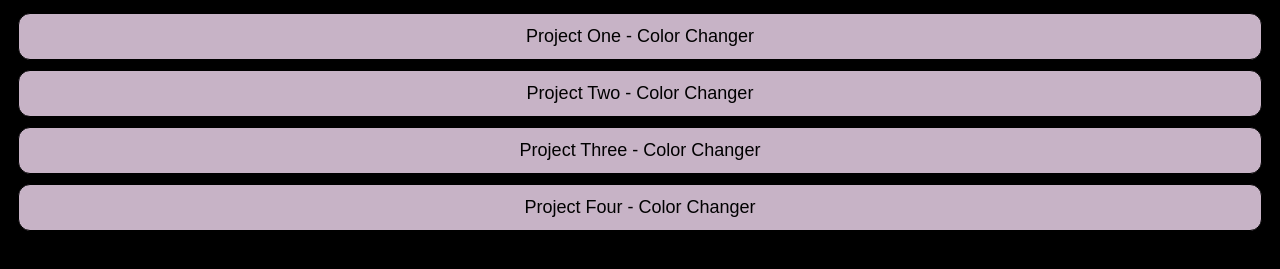
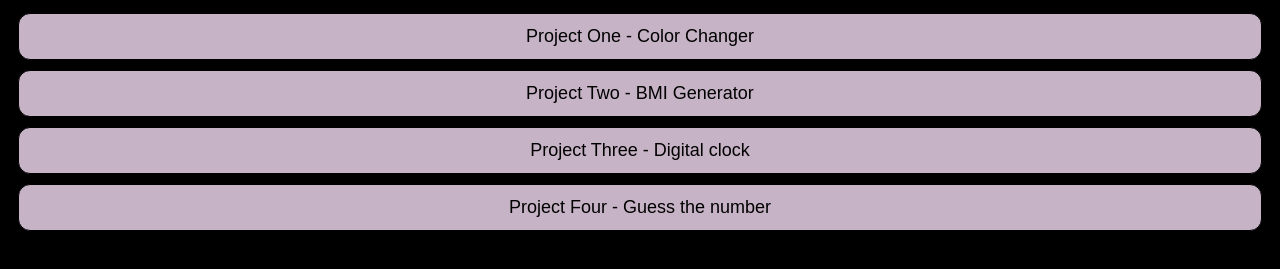
Before and after one commit to swatibadola/JavaScript, a plain HTML site: page Projects/index.html in a window 1280 px wide. Shown: the part 139-408 px from the top of the page. Drawn offline with Linux system fonts and the light colour scheme; a web font is replaced by a local one.

Commit message:
index.html

```diff
--- a/Projects/index.html
+++ b/Projects/index.html
@@ -24,9 +24,9 @@
         <h1>My Projects</h1>
         <div class="projects">
             <a class="project-link" href="ColorChanger/project01.html">Project One - Color Changer</a>
-            <a class="project-link" href="">Project Two - Color Changer</a>
-            <a class="project-link" href="">Project Three - Color Changer</a>
-            <a class="project-link" href="">Project Four - Color Changer</a>
+            <a class="project-link" href="">Project Two - BMI Generator</a>
+            <a class="project-link" href="">Project Three - Digital clock</a>
+            <a class="project-link" href="">Project Four - Guess the number</a>
         </div>
     </main>
 </body>
```
